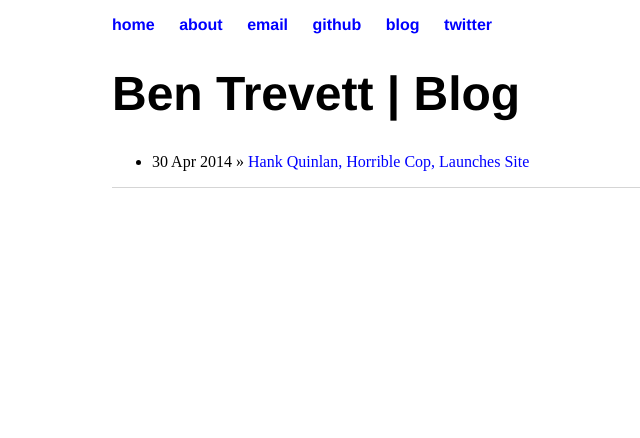
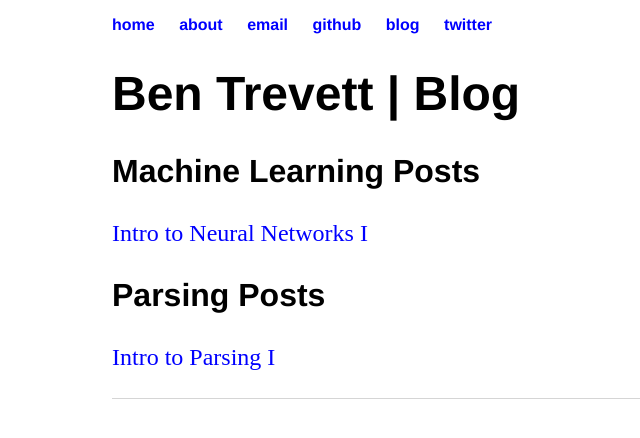
Before and after one commit to bentrevett/bentrevett.github.io, a Jekyll site: the page built from blog/index.html, in a window 1280 px wide. Shown: the top 438 px of the page, without its empty margins (80-720 px from the left). Built offline with Jekyll 4.4.1, drawn with Linux system fonts in a browser that asks for light colours.

Commit message:
blogging

```diff
--- a/blog/index.html
+++ b/blog/index.html
@@ -3,9 +3,7 @@ layout: default
 title: Ben Trevett | Blog
 ---
 	<h1>{{ page.title }}</h1>
-	<ul class="posts">
-
-	  {% for post in site.posts %}
-	    <li><span>{{ post.date | date_to_string }}</span> » <a href="{{ post.url }}" title="{{ post.title }}">{{ post.title }}</a></li>
-	  {% endfor %}
-	</ul>
+	<h2>Machine Learning Posts</h2>
+	<p><a href="/intro-to-neural-networks-i">Intro to Neural Networks I</a></p>
+	<h2>Parsing Posts</h2>
+	<p><a href="/intro-to-parsing-i">Intro to Parsing I</a></p>
```
Also changed, not shown: _layouts/post.html (deleted, +0 -9 lines), _posts/2014-04-30-hank-quinlan-site-launched.md (deleted, +0 -9 lines).
